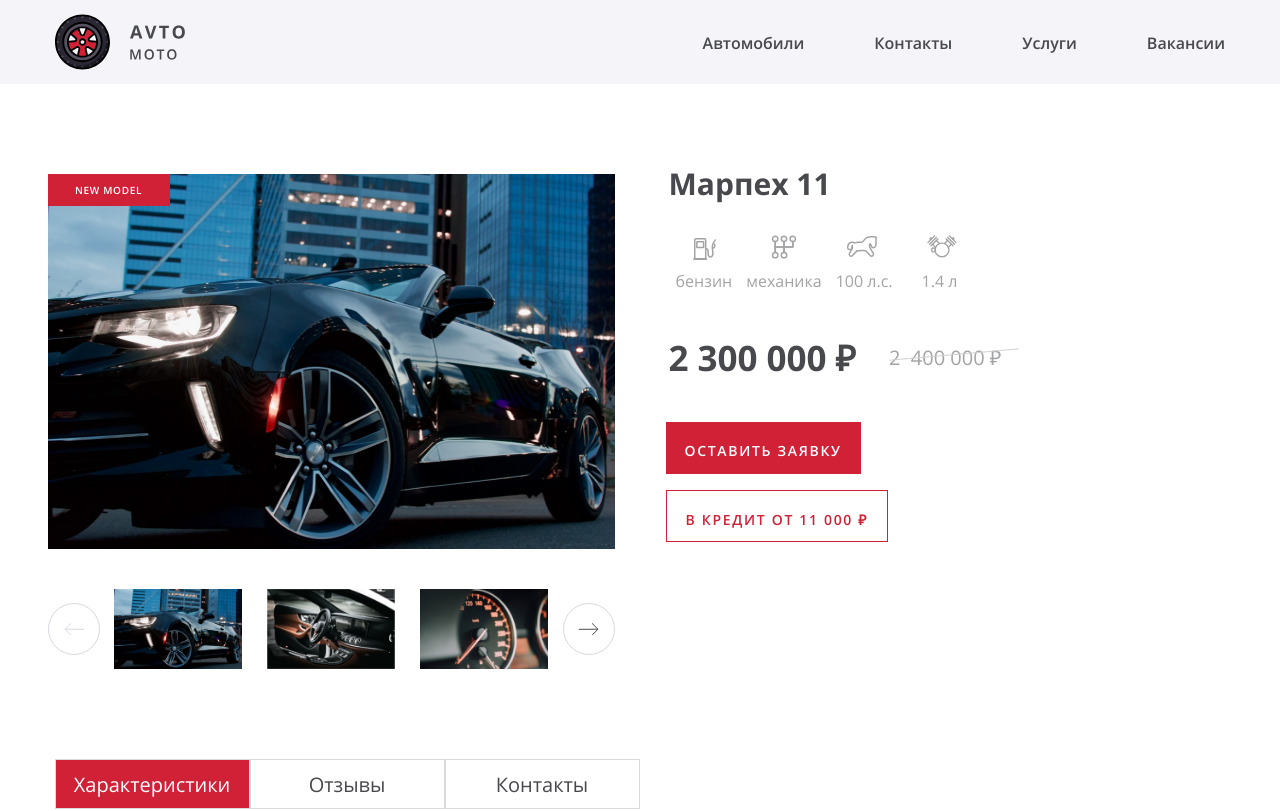
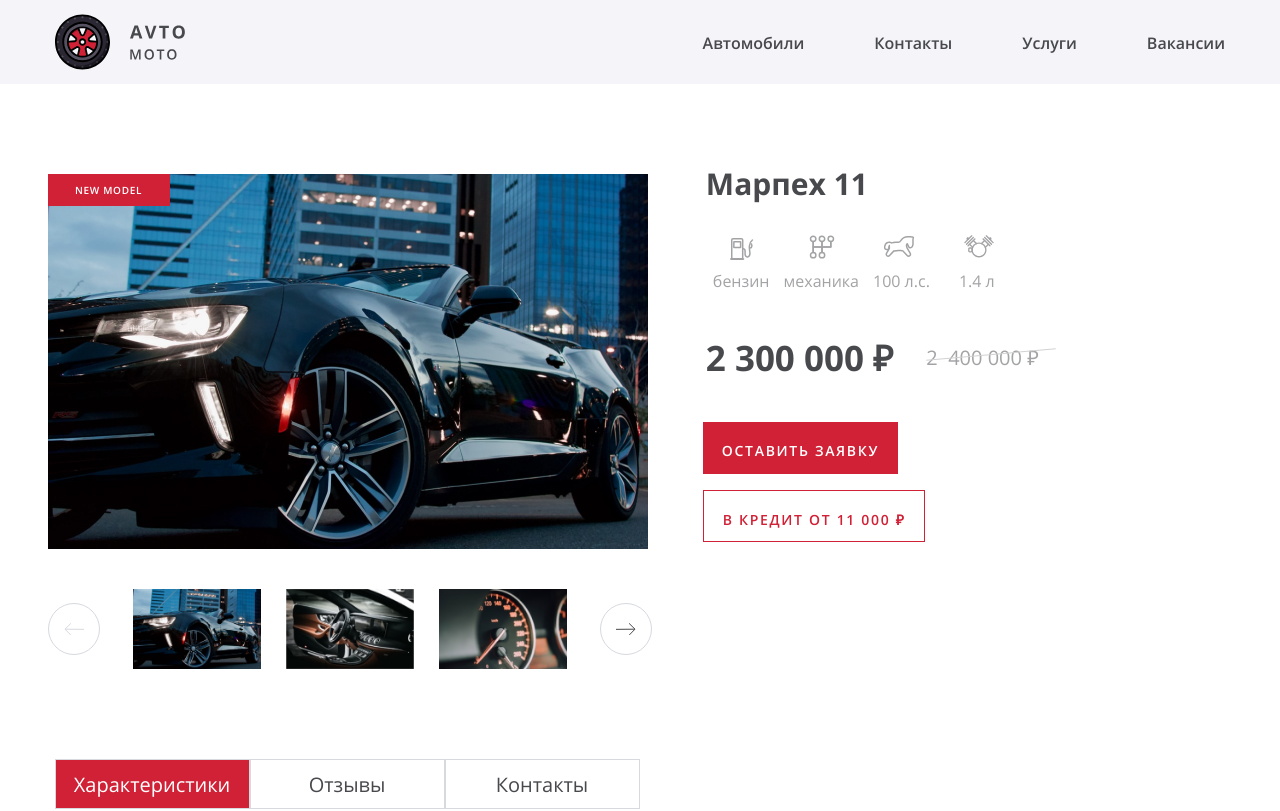
Before and after one commit to Juliet94/Ageeva_avtomoto, a React (Create React App) app: page / in a window 1280 px wide. Shown: the top 811 px of the page. Built offline with nearby package versions, Linux system fonts and the light colour scheme; a web font is replaced by a local one.

Commit message:
Исправит ПП

```diff
--- a/src/components/main-page/main-page.module.scss
+++ b/src/components/main-page/main-page.module.scss
@@ -9,7 +9,7 @@
   justify-content: center;
   align-items: flex-start;
   flex-wrap: wrap;
-  padding: 90px 0 132px;
+  padding: 90px 0 139px;
 }
 
 .inner_wrapper {
@@ -26,7 +26,7 @@
   width: 100%;
   display: grid;
   grid-column-gap: 51px;
-  grid-template-columns: 1fr 1fr;
+  grid-template-columns: 51% 49%;
 
   @media (max-width: 1200px) {
     grid-template-columns: 1fr;
```
